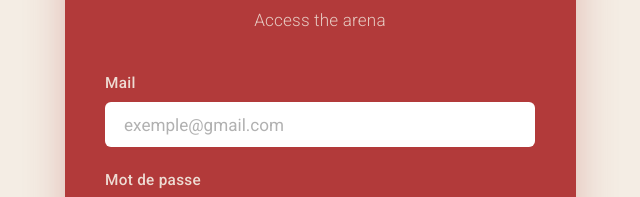
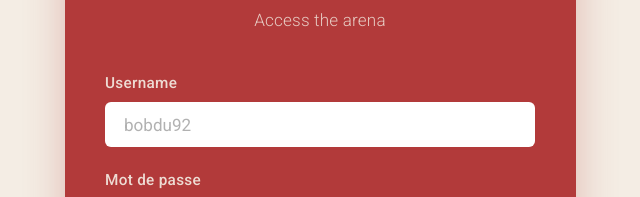
Before and after one commit to remybms/Adventure-World, a React (Vite) app in the folder frontend/: page /login in a window 1280 px wide. Shown: the part 381-578 px from the top of the page, without its empty margins (320-960 px from the left). Built offline with nearby package versions, Linux system fonts and the light colour scheme.

Commit message:
feat: switched to username instead of email

```diff
--- a/frontend/src/auth/Login.tsx
+++ b/frontend/src/auth/Login.tsx
@@ -7,7 +7,7 @@ import Input  from '../components/ui/Input'
 import './Login.css'
 
 export default function Login() {
-  const [email,    setEmail]    = useState<string>('')
+  const [username,    setUsername]    = useState<string>('')
   const [password, setPassword] = useState<string>('')
   const [error,    setError]    = useState<string>('')
   const [loading,  setLoading]  = useState<boolean>(false)
@@ -19,7 +19,7 @@ export default function Login() {
     setError('')
     setLoading(true)
     try {
-      const response = await apiClient.post("/auth/login", { email, password })
+      const response = await apiClient.post("/auth/login", { username, password })
       if (response.status !== 200) throw new Error(`Response status : ${response.status}`)
       localStorage.setItem("token", response.data.token)
       navigate('/')
@@ -46,11 +46,11 @@ export default function Login() {
 
         <form onSubmit={sendData} className="login-form" noValidate>
           <Input
-            label="Mail"
-            type="email"
-            placeholder="exemple@gmail.com"
-            value={email}
-            onChange={(e) => setEmail(e.target.value)}
+            label="Username"
+            type="username"
+            placeholder="bobdu92"
+            value={username}
+            onChange={(e) => setUsername(e.target.value)}
             onDark
             required
           />
--- a/frontend/src/auth/Signin.tsx
+++ b/frontend/src/auth/Signin.tsx
@@ -4,7 +4,7 @@ import { useNavigate } from "react-router-dom"
 
 export default function Signin() {
 
-    const [email, setEmail] = useState<string>()
+    const [username, setUsername] = useState<string>()
     const [password, setPassword] = useState<string>()
 
     const navigate = useNavigate()
@@ -13,7 +13,7 @@ export default function Signin() {
         e.preventDefault()
         try {
             const response = await apiClient.post("/auth/register", {
-                email: email,
+                username: username,
                 password: password,
                 role: "VIEWER"
             })
@@ -30,7 +30,7 @@ export default function Signin() {
 
     return (
         <form onSubmit={sendData}>
-            <input type="mail" placeholder="exemple@gmail.com" onChange={(e) => { setEmail(e.target.value) }} required/>
+            <input type="username" placeholder="bobdu92" onChange={(e) => { setUsername(e.target.value) }} required/>
             <input type="password" placeholder="password" onChange={(e) => { setPassword(e.target.value) }} required/>
             <button type="submit">Sign In</button>
         </form>
```
